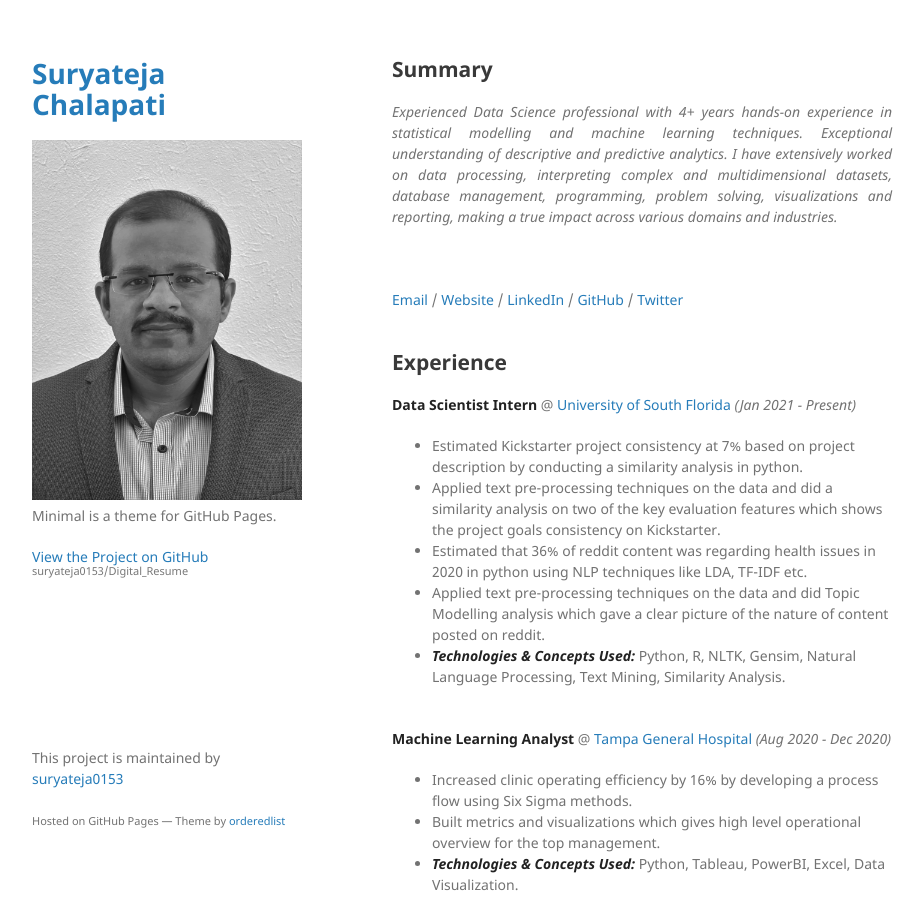
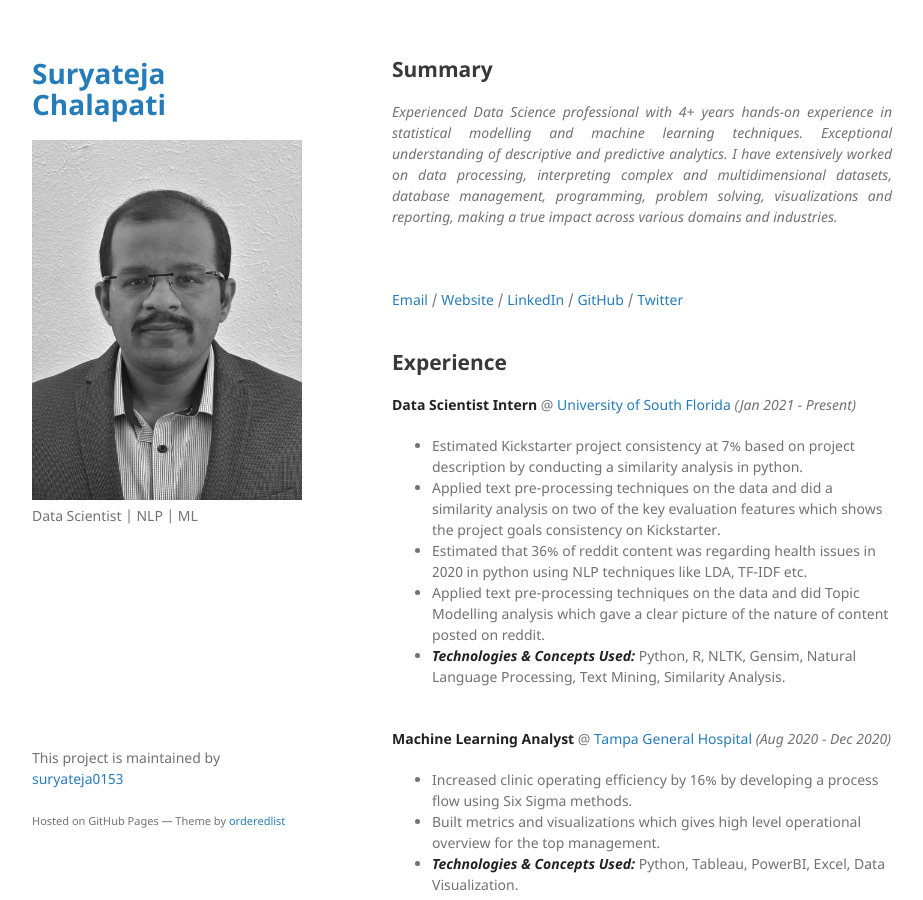
Before and after one commit to suryateja0153/Digital_Resume, a Jekyll site: the page built from index.md, in a window 1280 px wide and 900 px high. Shown: the whole window, without its empty margins (178-1101 px from the left). Built offline with Jekyll 4.4.1, drawn with Linux system fonts in a browser that asks for light colours; our own code applies the rules of GitHub Pages for plain Markdown files.

Commit message:
Updated default.html

```diff
--- a/_layouts/default.html
+++ b/_layouts/default.html
@@ -22,15 +22,16 @@
           <img src="{{site.logo | relative_url}}" alt="Logo" />
         {% endif %}
 
-        <p>{{ site.description | default: site.github.project_tagline }}</p>
+        <!-- <p>{{ site.description | default: site.github.project_tagline }}</p> -->
+        <p>Data Scientist | NLP | ML </p>
 
-        {% if site.github.is_project_page %}
+        <!-- {% if site.github.is_project_page %}
         <p class="view"><a href="{{ site.github.repository_url }}">View the Project on GitHub <small>{{ site.github.repository_nwo }}</small></a></p>
-        {% endif %}
+        {% endif %} -->
 
-        {% if site.github.is_user_page %}
+        <!-- {% if site.github.is_user_page %}
         <p class="view"><a href="{{ site.github.owner_url }}">View My GitHub Profile</a></p>
-        {% endif %}
+        {% endif %} -->
 
         <!-- {% if site.show_downloads %}
         <ul class="downloads">
```
